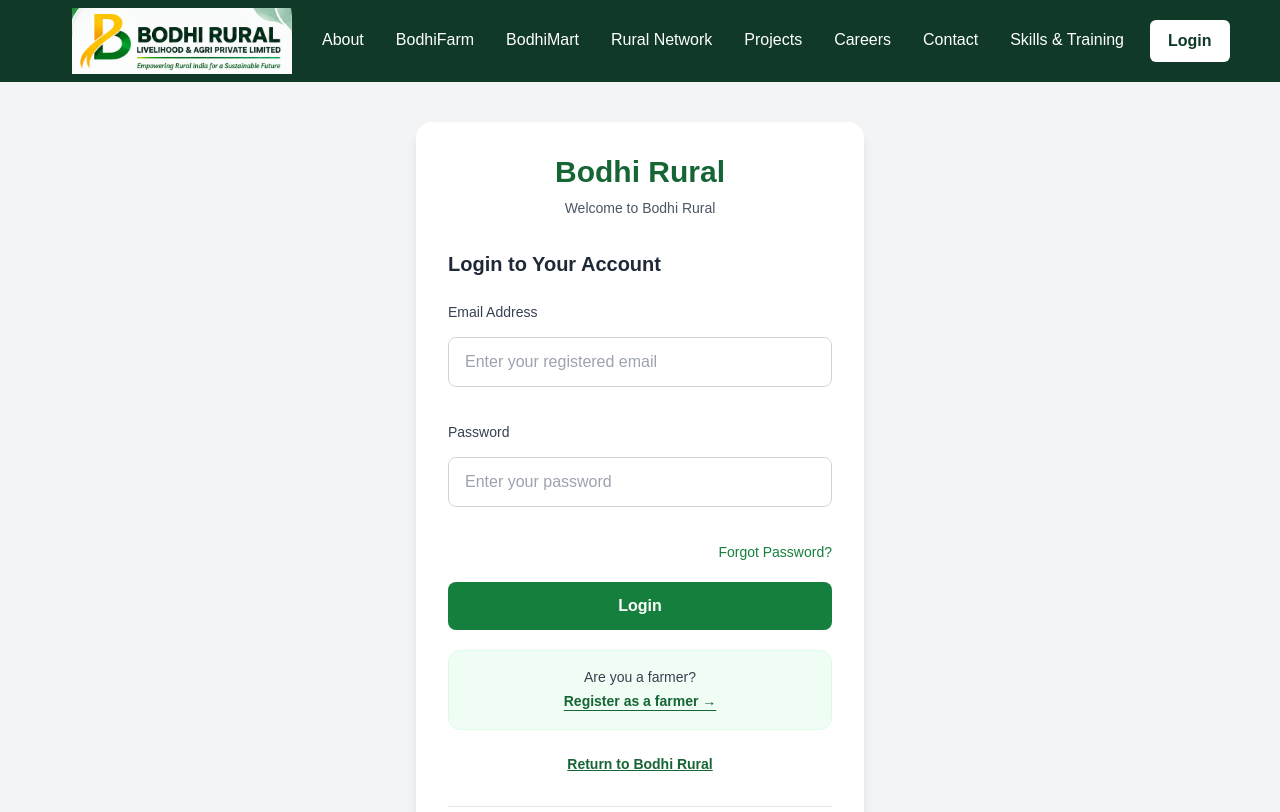
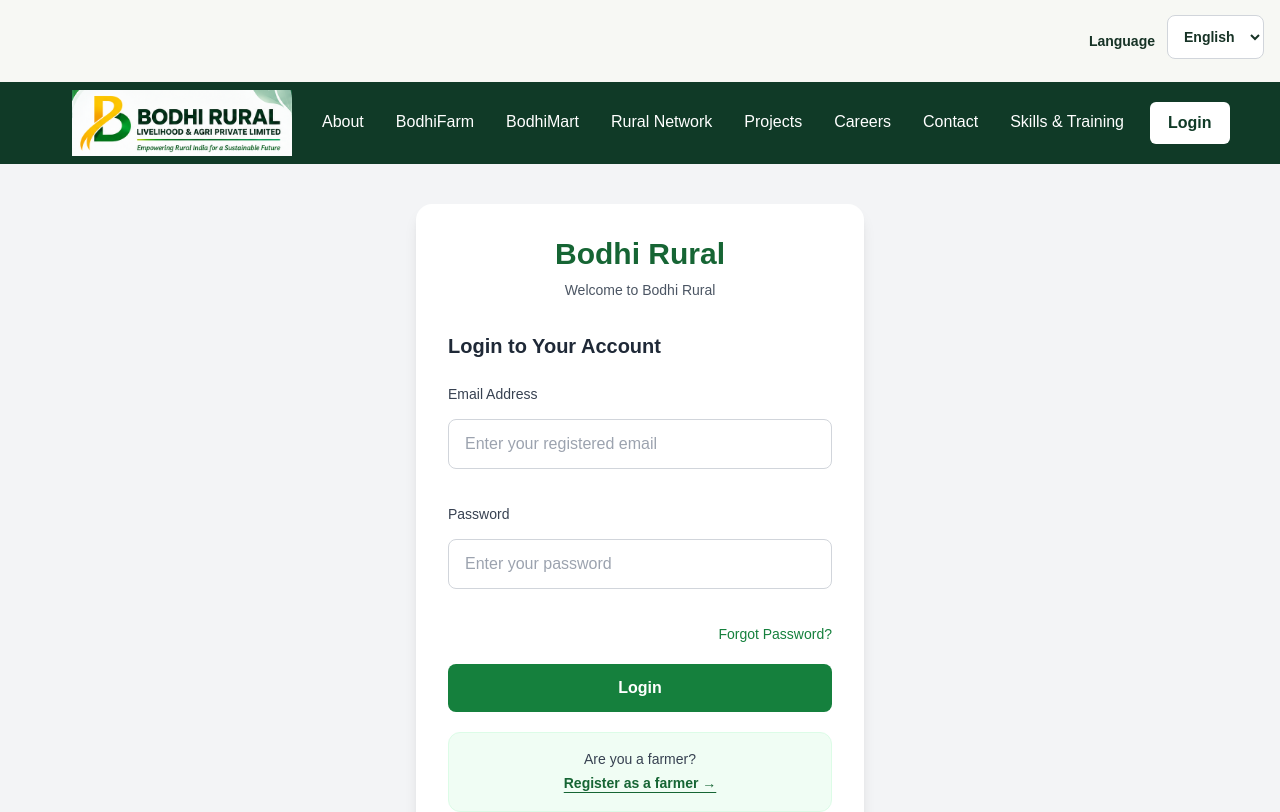
Before and after one commit to drdeepaksingh1/Bodhi-Rural, a Next.js app: page /login in a window 1280 px wide. Shown: the top 812 px of the page. Built offline with nearby package versions, Linux system fonts and the light colour scheme.

Commit message:
Share the website language preference in app/layout.tsx

```diff
--- a/src/app/layout.tsx
+++ b/src/app/layout.tsx
@@ -1,5 +1,6 @@
 import type { Metadata } from 'next';
 import './globals.css';
+import { SiteLanguage } from './bodhimart/language';
 import SiteHeader from '../components/SiteHeader';
 import Footer from '../components/Footer';
 
@@ -65,9 +66,11 @@ export default function RootLayout({
           type="application/ld+json"
           dangerouslySetInnerHTML={{ __html: JSON.stringify(organizationSchema) }}
         />
-        <SiteHeader />
-        {children}
-        <Footer />
+        <SiteLanguage>
+          <SiteHeader />
+          {children}
+          <Footer />
+        </SiteLanguage>
       </body>
     </html>
   );
```
